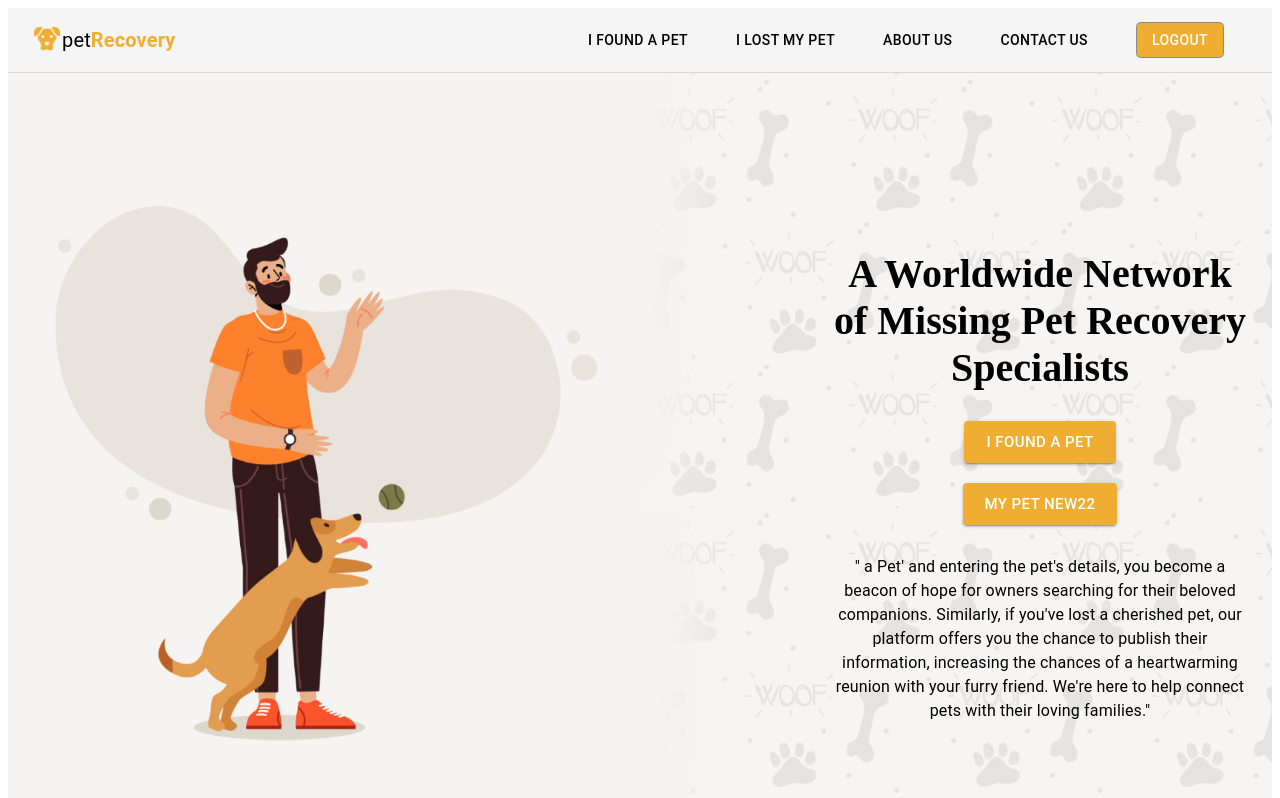
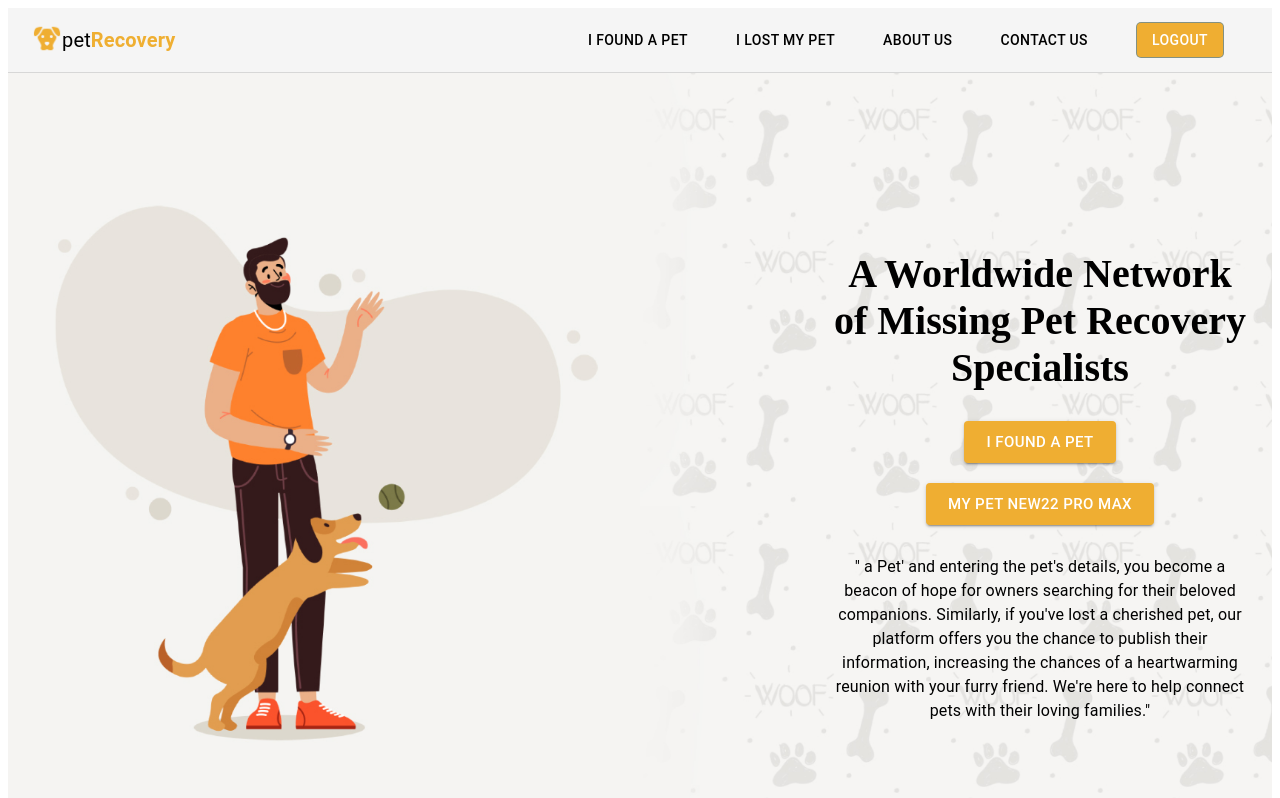
Before and after one commit to tishanW98/pet-recovery-webapp, a React (Create React App) app in the folder frontend/: page /home in a window 1280 px wide. Shown: the top 798 px of the page. Built offline with nearby package versions, Linux system fonts and the light colour scheme.

Commit message:
Update Home.js

```diff
--- a/frontend/src/components/Home.js
+++ b/frontend/src/components/Home.js
@@ -69,7 +69,7 @@ const Home = () => {
             component={Link}
             to="/signin"
           >
-            My Pet new22
+            My Pet new22 pro max
           </Button>
           {/* Additional paragraph under the buttons */}
           <Typography
```
